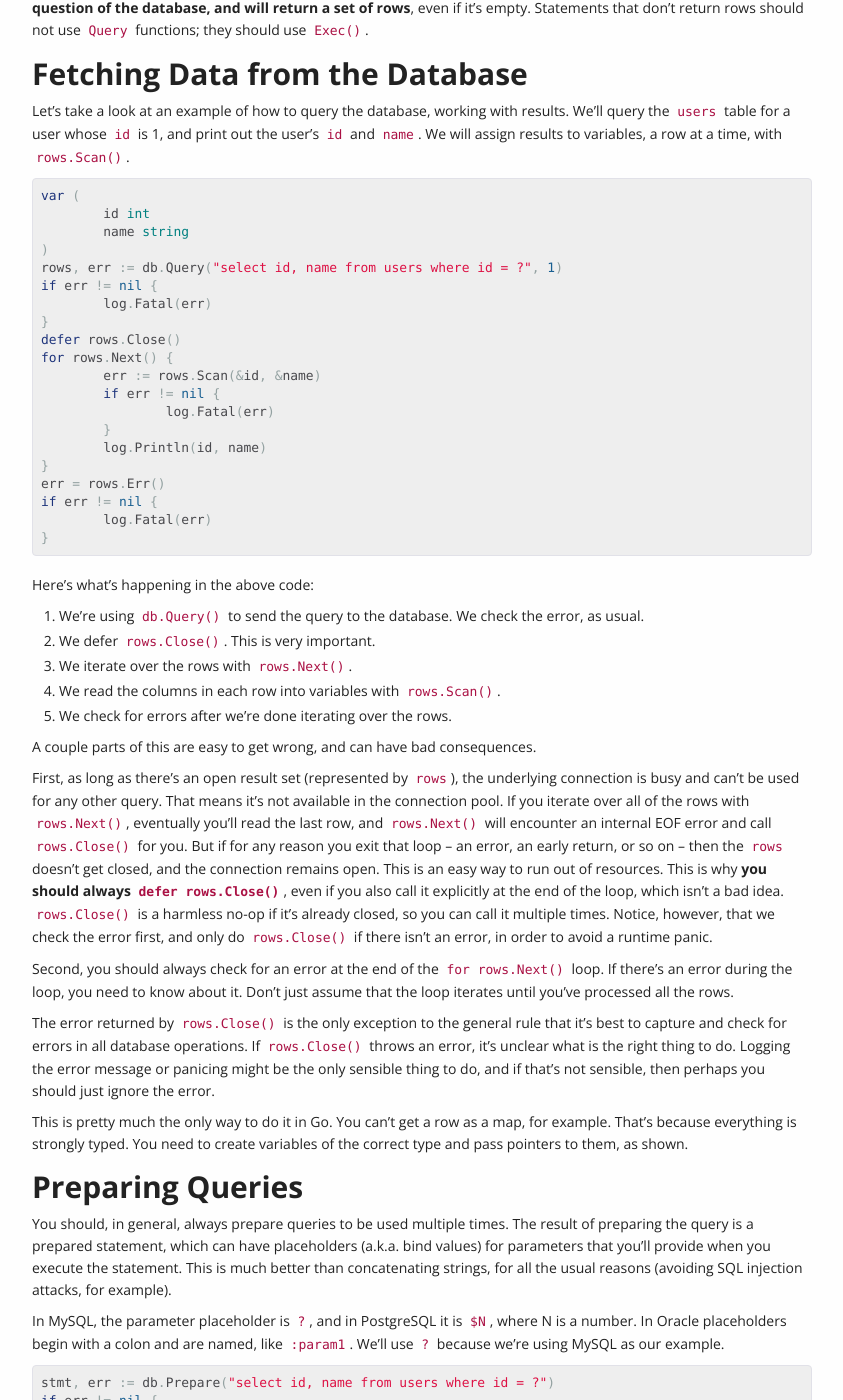
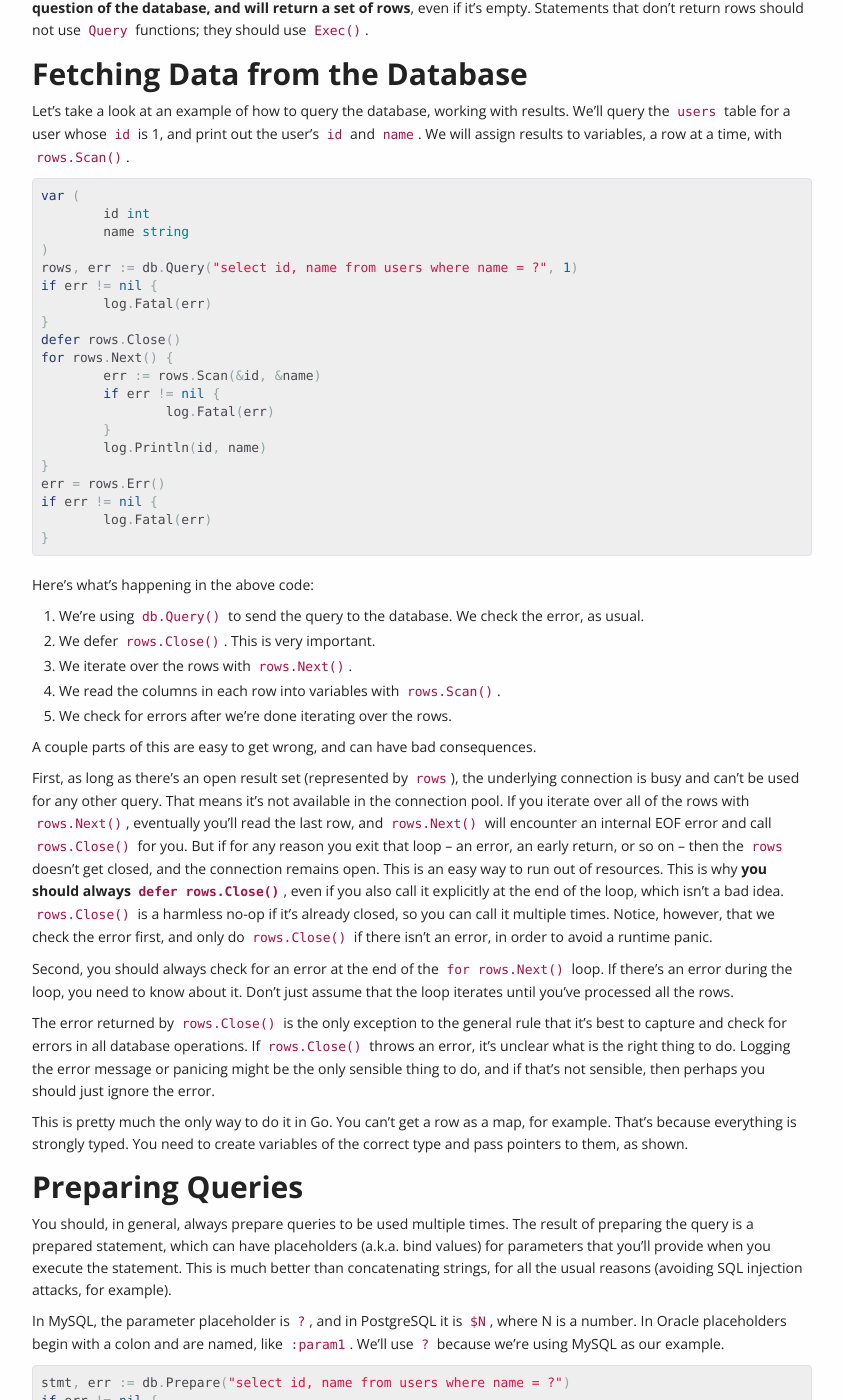
Before and after one commit to VividCortex/go-database-sql-tutorial, a Jekyll site: the page built from retrieving.md, in a window 1280 px wide and 1400 px high, scrolled down 252 px. Shown: the whole window, without its empty margins (298-1141 px from the left). Built offline with Jekyll 4.4.1, drawn with Linux system fonts in a browser that asks for light colours.

Commit message:
change id to name

```diff
--- a/retrieving.md
+++ b/retrieving.md
@@ -28,7 +28,7 @@
 	id int
 	name string
 )
-rows, err := db.Query("select id, name from users where id = ?", 1)
+rows, err := db.Query("select id, name from users where name = ?", 1)
 if err != nil {
 	log.Fatal(err)
 }
@@ -98,7 +98,7 @@
 `:param1`. We'll use `?` because we're using MySQL as our example.
 
 <pre class="prettyprint lang-go">
-stmt, err := db.Prepare("select id, name from users where id = ?")
+stmt, err := db.Prepare("select id, name from users where name = ?")
 if err != nil {
 	log.Fatal(err)
 }
```
